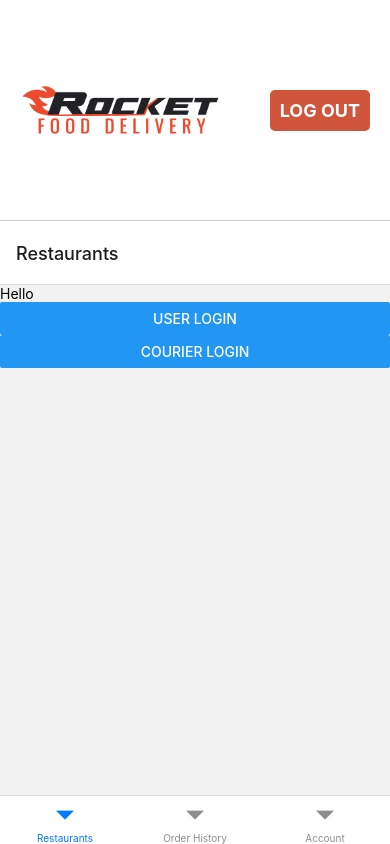
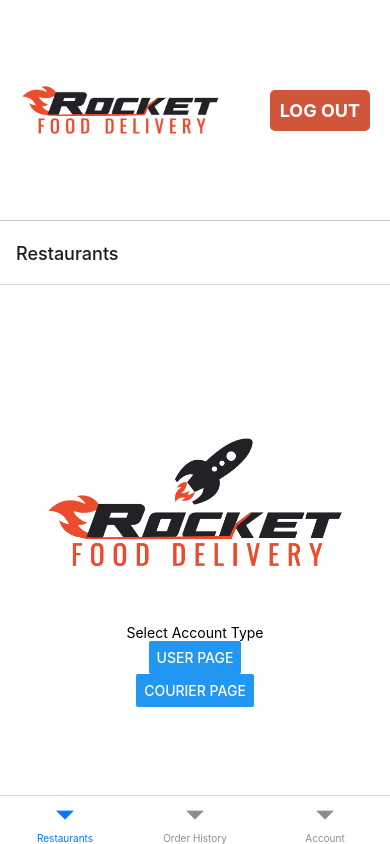
Before and after one commit to JeremyzGagnon/RocketDeleiveryMobileFrontEnd, a React Native app: screen /Home in a window 390 px wide. Built offline with nearby package versions, Linux system fonts and the light colour scheme; no server answers.

Commit message:
page pour usager qui est un coursier et client

```diff
--- a/Components/AppNavigator.js
+++ b/Components/AppNavigator.js
@@ -9,16 +9,16 @@ import Products from "./Products";
 import History from "./orders-history";
 import Home from "./Home";
 import Account from "./Account";
+import Deliveries from "./Deliveries";
 
 const Stack = createStackNavigator();
 const Tab = createBottomTabNavigator();
 
 const AppNavigator = () => {
   // Attributes
-  const [isAuthenticated, setIsAuthenticated] = useState(true);// chnage this to false
-  // const [isCourier, setIsCourier] = useState(false);
-
-
+  const [isAuthenticated, setIsAuthenticated] = useState(true); // chnage this to false
+  const [isClient, setIsClient] = useState(false);
+  const [isCourier, setIsCourier] = useState(false);
 
   const AuthStack = () => (
     <Stack.Navigator
@@ -29,12 +29,19 @@ const AppNavigator = () => {
       initialRouteName="Authentification"
     >
       <Stack.Screen name="Authentification">
-        {(props) => <Auth {...props} setIsAuthenticated={setIsAuthenticated} />}
+        {(props) => (
+          <Auth
+            {...props}
+            setIsAuthenticated={setIsAuthenticated}
+            setIsClient={setIsClient}
+            setIsCourier={setIsCourier}
+          />
+        )}
       </Stack.Screen>
     </Stack.Navigator>
   );
 
-  const MainStack = () => (
+  const ClientStack = () => (
     <Stack.Navigator
       headerMode="screen"
       screenOptions={{
@@ -42,9 +49,8 @@ const AppNavigator = () => {
       }}
       // initialRouteName="Restaurants"
     >
+      <Stack.Screen name="Home" component={Home} />
       <Stack.Screen name="Restaurants" component={Restaurant} />
-      <Stack.Screen name="Home" component={Home} />
-
       <Stack.Screen name="Products" component={Products} />
       <Stack.Screen name="History" component={History} />
     </Stack.Navigator>
@@ -58,14 +64,15 @@ const AppNavigator = () => {
       }}
       initialRouteName="Authentification"
     >
-      {/* <Stack.Screen name="Deliveries" component={Deliveries} /> */}
       <Stack.Screen name="Account" component={Account} />={" "}
+      <Stack.Screen name="Deliveries" component={Deliveries} />
+
     </Stack.Navigator>
   );
 
   const TabNavigation = () => (
     <Tab.Navigator initialRouteName="Restaurants">
-      <Tab.Screen name="Restaurants" component={MainStack} />
+      <Tab.Screen name="Restaurants" component={ClientStack} />
       <Tab.Screen name="Order History" component={History} />
       <Tab.Screen name="Account" component={Account} />
     </Tab.Navigator>
@@ -75,7 +82,7 @@ const AppNavigator = () => {
     // Return the appropriate stack when logged in or not with the banner
     <NavigationContainer>
       {isAuthenticated && <Banner setIsAuthenticated={setIsAuthenticated} />}
-      {/* {isAuthenticated ? <MainStack /> : <AuthStack />} */}
+      {/* {isAuthenticated ? <ClientStack /> : <AuthStack />} */}
       {isAuthenticated ? <TabNavigation /> : <AuthStack />}
       {/* {isAuthenticated && <Tabulation />} */}
     </NavigationContainer>
--- a/Components/Deliveries.js
+++ b/Components/Deliveries.js
@@ -18,3 +18,5 @@ const Deliveries = () => {
         <Text>Hello</Text>
     );
 }
+
+export default Deliveries;
--- a/Components/Home.js
+++ b/Components/Home.js
@@ -12,20 +12,47 @@ import { useNavigation } from "@react-navigation/native";
 
 const Home = () => {
   // Attributes
+  const navigation = useNavigation();
 
   // Methods
+const clientScreen = () => {
+  navigation.navigate("Restaurants")
+}
 
+const courierScreen = () => {
+  navigation.navigate("Deliveries")
+}
   return (
-    <View>
-      <Text>Hello</Text>
+    <View style={styles.container}>
+      <Image
+        source={require("../assets/Images/AppLogoV2.png")}
+        style={styles.logo}
+        resizeMode="contain"
+      />
+      <Text>Select Account Type</Text>
       <TouchableOpacity>
-        <Button title="User Login" />
+        <Button title="User Page" onPress={clientScreen}/>
       </TouchableOpacity>
       <TouchableOpacity>
-        <Button title="Courier Login" />
+        <Button title="Courier Page" onPress={courierScreen} />
       </TouchableOpacity>
     </View>
   );
 };
 
+const styles = StyleSheet.create({
+  container: {
+    flex: 1,
+    alignItems: "center",
+    justifyContent: "center",
+    backgroundColor: "#fff",
+  },
+  logo: {
+    width: 300,
+    height: 200,
+    marginTop: 30,
+    marginBottom: 20,
+  }
+})
+
 export default Home;
--- a/Components/authentification.js
+++ b/Components/authentification.js
@@ -3,13 +3,14 @@ import { View, Text, StyleSheet, TextInput, Image, Button } from "react-native";
 import { useNavigation } from "@react-navigation/native";
 
 const urlNgrok =
-  "https://bdd9-2607-fea8-fec0-85a9-c0fc-89d6-eb11-77d2.ngrok.io";
+  "https://4389-2607-fea8-fec0-85a9-7042-1700-ec4a-3f84.ngrok.io";
 
-const Auth = ({ setIsAuthenticated, setIsClient }) => {
+const Auth = ({ setIsAuthenticated, setIsClient, setIsCourier }) => {
   // Attributes
   const [email, setEmail] = useState("");
   const [password, setPassword] = useState("");
   const navigation = useNavigation();
+
   // Methods
   const handleLogin = () => {
     fetch(urlNgrok + "/api/login", {
@@ -24,43 +25,41 @@ const Auth = ({ setIsAuthenticated, setIsClient }) => {
     })
       .then((response) => response.json())
       .then((data) => {
+        // setIsAuthenticated(true);
+        // navigation.navigate("Restaurants");
 
-          // setIsAuthenticated(true);
-          // navigation.navigate("Restaurants");
+        // console.log("DATA");
+        // console.log(data);
+        // const isCustomer = !isNaN(data.customer_id);
 
-        console.log("DATA");
-        console.log(data);
-        isUser = data.user_id;
-        console.log("isUser");
-        console.log(isUser == true);
-        isCustomer = data.customer_id;
+        // console.log("isCustomer");
+        // console.log("Value: " + isCustomer)
+        // console.log(isCustomer == true);
 
-        console.log("isCustomer");
-        console.log(isCustomer == true);
+        // const isCourrier = !isNaN(data.courier_id);
+        // console.log("isCourrier");
+        // console.log("Value: " + isCourrier)
+        // console.log(isCourrier == true);
+        // console.log(isCourrier && isCustomer && isUser)
 
-        isCourrier = data.courier_id;
-        console.log("isCourrier");
-        console.log(isCourrier == true);
-        console.log(isCourrier && isCustomer && isUser)
-        isUser = true;
-        isCustomer = false
-        isCourrier = false;
+        const isUser = true;
+        const isCustomer = false;
+        const isCourrier = false;
+
         // Determine where to send the user
-        if (isCustomer && !isUser && !isCourrier) {
-          console.log("isCustomer && !isUser && !isCourrier");
+        if (isCustomer && !isCourrier) {
+          setIsAuthenticated(true);
+          setIsClient(true);
+          navigation.navigate("Restaurants");
+        } else if (isCourrier && !isCustomer) {
+          setIsAuthenticated(true);
+          // navigation.navigate("Courrier");
+        } else if (isCustomer && isCourrier) {
+          setIsClient(true);
+          setIsCourier(true);
           setIsAuthenticated(true);
 
-          navigation.navigate("Restaurants");
-        } else if (isCourrier && !isCustomer && isUser) {
-          console.log("isCourrier && !isCustomer && isUser");
-          setIsAuthenticated(true);
-
-          // navigation.navigate("Courrier");
-        } else if (isCustomer && isCourrier && !isUser) {
-          console.log("isCustomer && isCourrier && !isUser");
-          setIsAuthenticated(true);
-
-          navigation.navigate("Home");
+          navigation.navigate("Home"); //page de selection
         }
       })
       .catch((error) => {
--- a/Components/orders-history.js
+++ b/Components/orders-history.js
@@ -9,14 +9,22 @@ import {
 } from "react-native";
 import { Picker } from "@react-native-picker/picker";
 import { useNavigation } from "@react-navigation/native";
+import { FontAwesomeIcon } from "@fortawesome/react-native-fontawesome";
+// import { faSearch } from "@fortawesome/free-solid-svg-icons";
+import Modal from "react-native-modal";
 
-const url = "https://bdd9-2607-fea8-fec0-85a9-c0fc-89d6-eb11-77d2.ngrok.io";
+const url = "https://35d1-2607-fea8-fec0-85a9-544-3e4b-eaa7-a67b.ngrok.io";
 
 const History = () => {
   // Attributes
   const type = "customer";
   const id = 10;
   const [history, setHistory] = useState([]);
+  const [isModalVisible, setModalVisible] = useState(false);
+  const [modalData, setModalData] = useState([]);
+  // const [modalTitle, setModalTitle] =  useState('');
+
+
 
   // Methods
   const fetchHistory = () => {
@@ -29,7 +37,7 @@ const History = () => {
         console.log(data);
 
         // Do something with the data
-        setHistory(data)
+        setHistory(data);
       })
       .catch((error) => console.error(error));
   };
@@ -38,20 +46,30 @@ const History = () => {
     fetchHistory();
   }, []);
 
+  const modalHistory = (item) => {
+    setModalVisible(!isModalVisible);
+    setModalData(item)
+  };
+
   const renderItem = ({ item, index }) => {
-    if (index === 0) { // add header row
+    if (index === 0) {
+      // add header row
       return (
         <View style={styles.headerRow}>
-          <Text style={[styles.headerCell, { flex: 1 }]}>Order</Text>
-          <Text style={[styles.headerCell, { flex: 2 }]}>Status</Text>
-
+          <Text style={[styles.headerCell, { flex: 1 }]}>ORDER</Text>
+          <Text style={[styles.headerCell, { flex: 2 }]}>STATUS</Text>
+          <Text style={[styles.headerCell, { flex: 2 }]}>VIEW</Text>
         </View>
       );
-    } else { // add data rows
+    } else {
+      // add data rows
       return (
         <View style={styles.dataRow}>
-          <Text style={[styles.dataCell, { flex: 1 }]}>{item.id}</Text>
-          <Text style={[styles.dataCell, { flex: 2 }]}>{item.order_status_id}</Text>
+          <Text style={[styles.dataCell, { flex: 1 }]}>
+            {item.restaurant_name}
+          </Text>
+          <Text style={[styles.dataCell, { flex: 2 }]}>{item.status}</Text>
+          <Button title="View ORDER" onPress={() => modalHistory(history)} />
         </View>
       );
     }
@@ -63,10 +81,24 @@ const History = () => {
         <Text style={styles.headerText}>MY ORDERS</Text>
         <Button title="Fetch history" onPress={() => fetchHistory()} />
       </View>
+{/* MODAL */}
+      <View style={{ flex: 1 }}>
+        <Modal isVisible={isModalVisible}>
+          <View style={{ flex: 1 }}>
+            <Text>Hello!</Text>
+            <Text>{ modalData }</Text>
+
+
+
+            <Button title="Hide modal" onPress={modalHistory} />
+          </View>
+        </Modal>
+      </View>
+
       <FlatList
         data={history}
         renderItem={renderItem}
-        keyExtractor={(item) => item.id.toString()}
+        keyExtractor={(item) => item.order_id.toString()}
         contentContainerStyle={styles.list}
       />
     </View>
@@ -75,24 +107,26 @@ const History = () => {
 
 const styles = StyleSheet.create({
   headerRow: {
-    flexDirection: 'row',
-    backgroundColor: '#f2f2f2',
+    flexDirection: "row",
+    backgroundColor: "#f2f2f2",
     paddingVertical: 10,
     paddingHorizontal: 5,
+    backgroundColor: "black",
   },
   headerCell: {
-    fontWeight: 'bold',
+    fontWeight: "bold",
     fontSize: 16,
-    textAlign: 'center',
+    textAlign: "center",
+    color: "white",
   },
   dataRow: {
-    flexDirection: 'row',
+    flexDirection: "row",
     paddingVertical: 10,
     paddingHorizontal: 5,
   },
   dataCell: {
     fontSize: 16,
-    textAlign: 'center',
+    textAlign: "center",
   },
 });
 
--- a/Components/restaurants.js
+++ b/Components/restaurants.js
@@ -4,7 +4,7 @@ import { Picker } from "@react-native-picker/picker";
 import { useNavigation } from "@react-navigation/native";
 import Products from "./Products";
 
-const url = "https://bdd9-2607-fea8-fec0-85a9-c0fc-89d6-eb11-77d2.ngrok.io";
+const url = "https://7c03-98-143-255-3.ngrok.io";
 
 const Restaurants = () => {
   const [rating, setRating] = useState(0);
--- a/package.json
+++ b/package.json
@@ -10,6 +10,7 @@
   },
   "dependencies": {
     "@expo/webpack-config": "^18.0.1",
+    "@fortawesome/fontawesome-free": "^6.4.0",
     "@fortawesome/react-native-fontawesome": "^0.3.0",
     "@react-native-async-storage/async-storage": "^1.18.1",
     "@react-native-community/masked-view": "^0.1.11",
@@ -24,6 +25,7 @@
     "react-native": "0.71.6",
     "react-native-dropdown-picker": "^5.4.6",
     "react-native-gesture-handler": "^1.10.3",
+    "react-native-modal": "^13.0.1",
     "react-native-reanimated": "^1.13.4",
     "react-native-router-flux": "^4.3.1",
     "react-native-safe-area-context": "^4.5.1",
```
Also changed, not shown: 1 other file (tests, documents, lock files or other folders).
